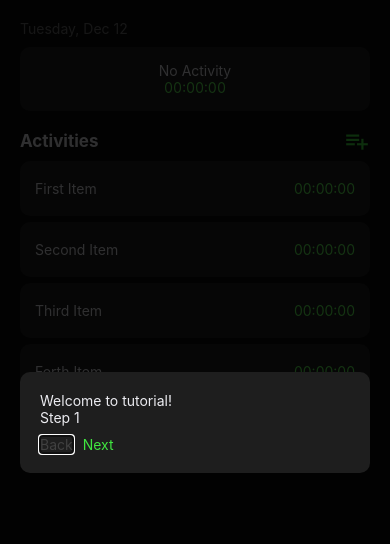
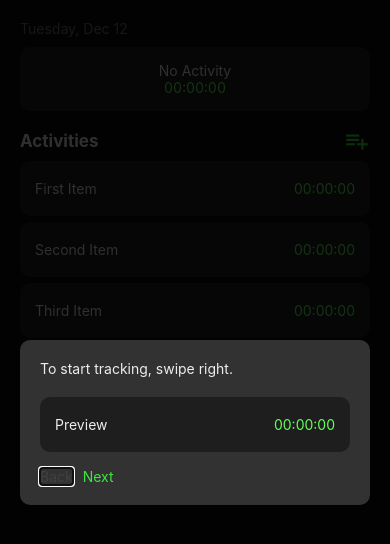
Before and after one commit to Jerga99/7-days-of-code-react-native, a React Native app: screen / in a window 390 px wide. Shown: the top 544 px of the page. Built offline with nearby package versions, Linux system fonts and the light colour scheme.

Commit message:
Preview Item

```diff
--- a/src/screens/Tutorial.js
+++ b/src/screens/Tutorial.js
@@ -1,8 +1,22 @@
 import { View } from "react-native"
 import { FlowButton, FlowModal, FlowRow, FlowText } from "../components/overrides"
+import { ActivityItem } from "../components/activity/Item";
 import { useState } from "react"
+import { COLORS } from "../variables/styles";
 
 const MAX_STEPS = 3;
+
+const empty = () => {}
+
+const PreviewItem = () =>
+  <ActivityItem
+    title={"Preview"}
+    time={0}
+    onActivityChange={empty}
+    onSwipeStart={empty}
+    onSwipeEnd={empty}
+    onDoubleClick={empty}
+  />
 
 export const TutorialScreen = ({visible}) => {
   const [step, setStep] = useState(1);
@@ -23,16 +37,14 @@ export const TutorialScreen = ({visible}) => {
   }
 
   return (
-    <FlowModal visible={visible}>
+    <FlowModal visible={visible} bgColor={COLORS.lightBlack}>
       <View style={{marginBottom: 10}}>
-        <View>
-          <FlowText>
-            Welcome to tutorial!
-          </FlowText>
-        </View>
         { step === 1 &&
           <View>
-            <FlowText>Step 1</FlowText>
+            <View style={{marginBottom: 20}}>
+              <FlowText>To start tracking, swipe right.</FlowText>
+            </View>
+            <PreviewItem />
           </View>
         }
         { step === 2 &&
--- a/src/variables/styles.js
+++ b/src/variables/styles.js
@@ -6,6 +6,7 @@ export const COLORS = {
   darkGray: '#1e1e1e',
   semiDarkGray: '#414141',
   lightGray: '#707070',
+  lightBlack: '#323232',
   white: '#ececf1',
   brightGreen: '#64ff5a',
   normalGreen: '#40e640',
```
